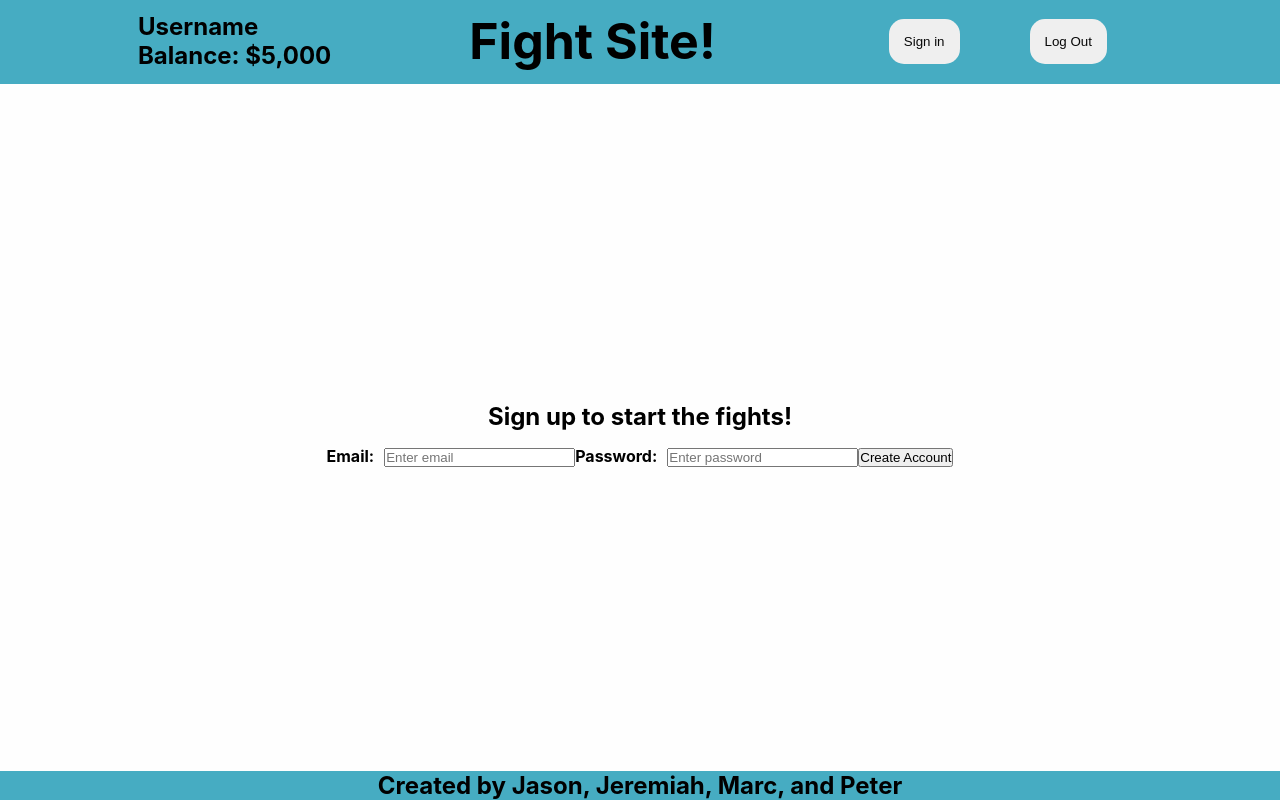
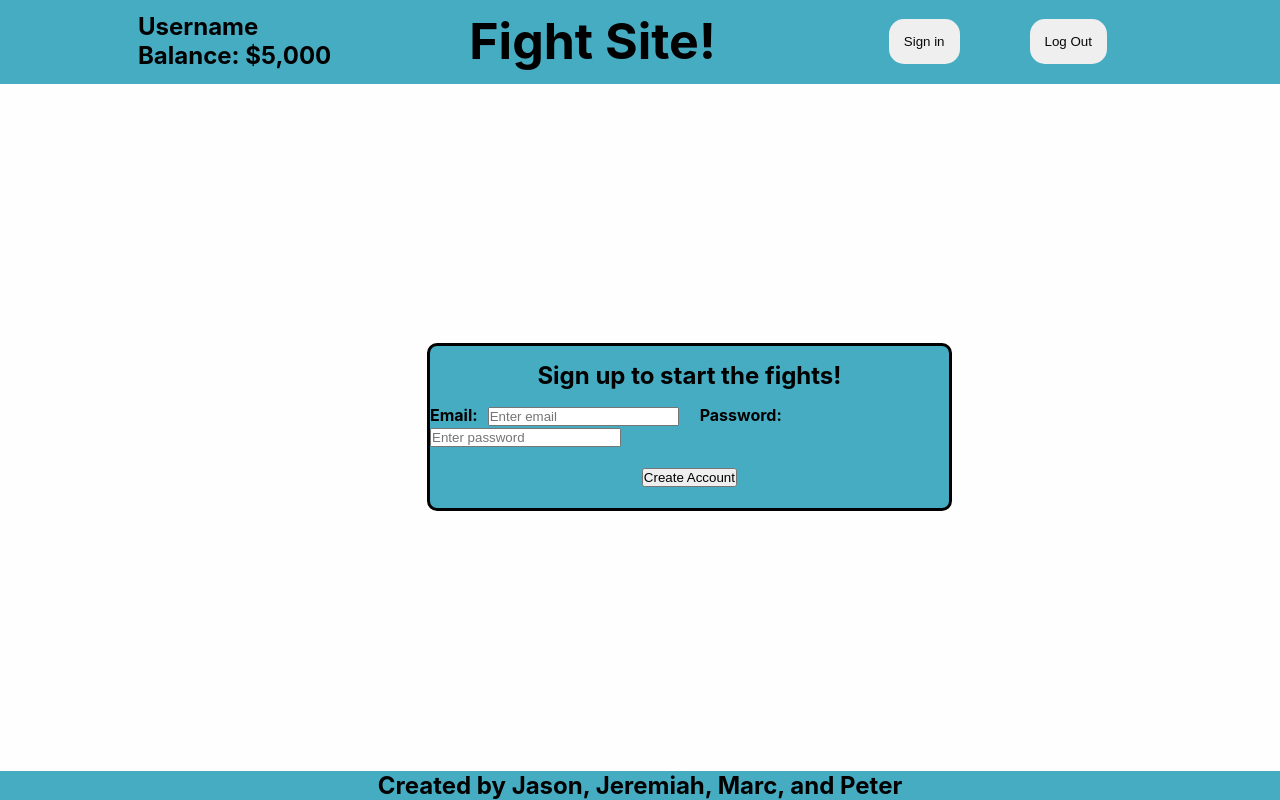
Before and after one commit to fightsite/fightsite1.0, a React (Create React App) app in the folder client/: page / in a window 1280 px wide. Built offline with nearby package versions, Linux system fonts and the light colour scheme.

Commit message:
Created prototype sign up form

```diff
--- a/client/src/components/sign-in.js
+++ b/client/src/components/sign-in.js
@@ -11,10 +11,11 @@ function signIn () {
                     <label for="email"><b>Email:</b></label>
                     <input type="text" placeholder="Enter email" name="email" required/>
 
-                    <label for="password"><b>Password:</b></label>
+                    <label for="password"><b className="pass-title">Password:</b></label>
                     <input type="password" placeholder="Enter password" name="password" required/>
-
-                    <button type="submit">Create Account</button>
+                    <div className="btn-div">
+                        <button type="submit">Create Account</button>
+                    </div>
                 </form>
             </div>
         </section>
--- a/client/src/index.css
+++ b/client/src/index.css
@@ -232,6 +232,13 @@ code {
   display: flex;
   flex-direction: column;
   align-items: center;
+  border: 10px;
+  border-style: solid;
+  border-width: 3px;
+  width: 41%;
+  margin-left: 427px;
+  border-radius: 10px;
+  background-color: #46acc2;
 }
 
 .form-title {
@@ -246,6 +253,15 @@ code {
   padding-right: 10px;
 }
 
+.btn-div {
+  display: flex;
+    justify-content: center;
+    margin: 21px;
+}
+
+.pass-title {
+  padding-left: 21px;
+}
 
 
 /* for phone screens */
```
